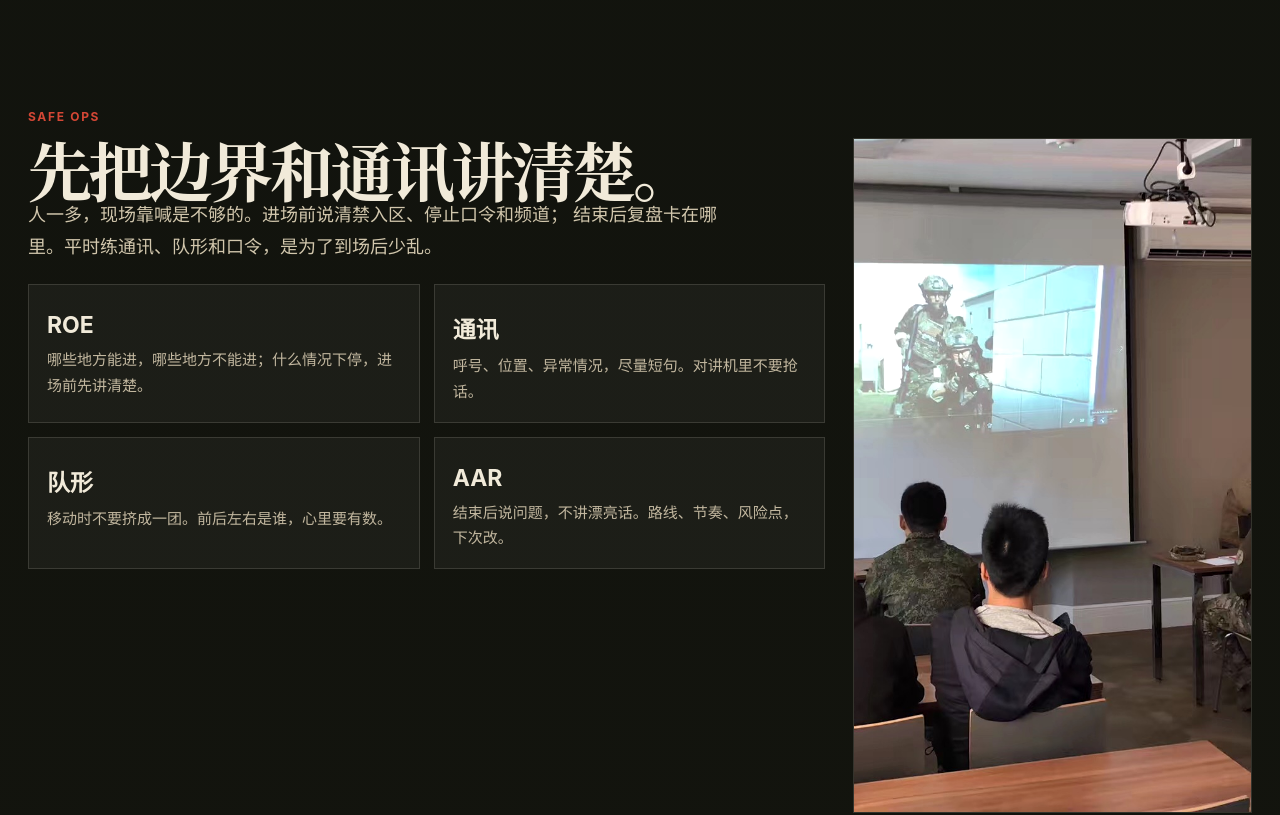
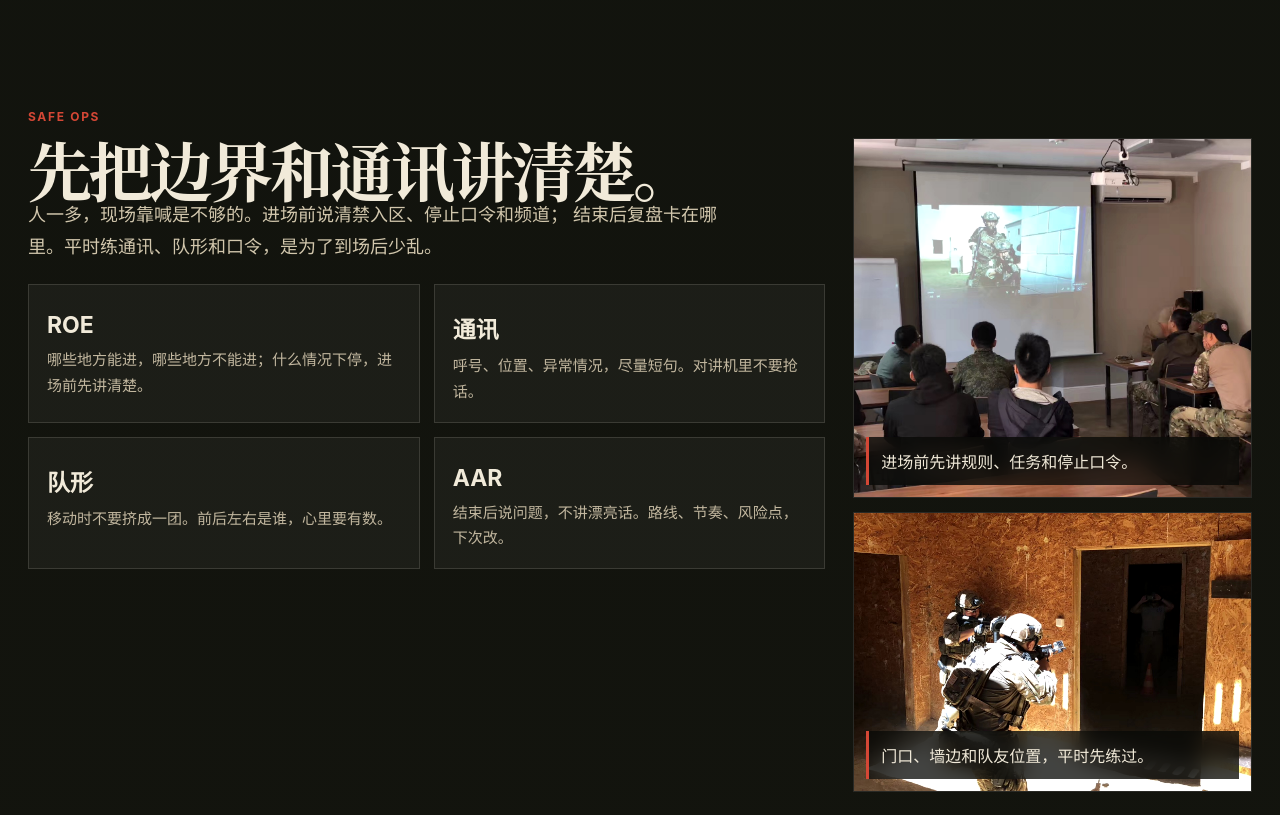
Before and after one commit to zhuting0574-beep/nbys-activity, a Vue app in the folder h5-web/: page / in a window 1280 px wide. Shown: the part 8300-9115 px from the top of the page. Built offline with nearby package versions, Linux system fonts and the light colour scheme.

Commit message:
feat: strengthen Yongshi safety and partner sections

```diff
--- a/h5-web/src/MarketingSite.vue
+++ b/h5-web/src/MarketingSite.vue
@@ -215,7 +215,16 @@
             </article>
           </div>
         </div>
-        <img :src="esaRoom" alt="室内 Briefing 现场" width="900" height="675" loading="lazy" decoding="async" />
+        <div class="safe-photos" aria-label="训练和简报照片">
+          <figure>
+            <img :src="esaRoom" alt="室内 Briefing 现场" width="900" height="675" loading="lazy" decoding="async" />
+            <figcaption>进场前先讲规则、任务和停止口令。</figcaption>
+          </figure>
+          <figure>
+            <img :src="esaDoorTraining" alt="门口队形训练" width="900" height="506" loading="lazy" decoding="async" />
+            <figcaption>门口、墙边和队友位置，平时先练过。</figcaption>
+          </figure>
+        </div>
       </div>
     </section>
 
@@ -285,6 +294,12 @@
             场地、园区、学校或品牌第一次接触，不需要一上来做大场。
             先选一段路线、一个任务、十几到几十人的规模。当天把入口、禁入区、旁观位置、影像发布范围说清楚，再决定下一场。
           </p>
+          <div class="partner-fit" aria-label="适合合作的场景">
+            <article v-for="item in partnerFit" :key="item.title">
+              <span>{{ item.tag }}</span>
+              <p>{{ item.title }}</p>
+            </article>
+          </div>
           <div class="hero-actions">
             <button type="button" class="primary-cta" @click="$emit('enter-app')">查看报名入口</button>
             <button type="button" class="secondary-cta" @click="scrollToSection('media')">先看影像</button>
@@ -306,7 +321,7 @@
           <img :src="cooperateImage" alt="横店影视城交流现场" width="1200" height="900" loading="eager" decoding="async" />
           <figcaption>
             <span>TRIAL RUN / FIELD CHECK</span>
-            <strong>到现场先走一遍。入口、禁入区、任务点和撤离路线，都要落在具体位置上。</strong>
+            <strong>街区、入口、任务点和撤离路线，都要落在具体位置上。</strong>
           </figcaption>
         </figure>
 
@@ -339,9 +354,11 @@ import xiaojiuzhaiTraining02 from './assets/site/xiaojiuzhai-training-02.jpg'
 import xiaojiuzhaiEscape01 from './assets/site/xiaojiuzhai-escape-20211031-01.jpg'
 import esaRoom from './assets/site/esa-urban-training-07.jpg'
 import esaUrban01 from './assets/site/esa-urban-training-02.jpg'
+import esaDoorTraining from './assets/site/esa-urban-training-04.jpg'
 import esaUrban02 from './assets/site/esa-urban-training-05.jpg'
 import patchBoard from './assets/site/patch-board.jpg'
 import moto01 from './assets/site/moto-01.jpg'
+import hengdianStreetWide from './assets/site/hengdian-05.jpg'
 import xhsHengdianTeam from './assets/site/external/2026-03-15_xhs_hengdian-expedition_team.jpg'
 import xhsHengdianStreet from './assets/site/external/2026-03-15_xhs_hengdian-expedition_street.jpg'
 import xhsFieldGrass from './assets/site/external/2026-05-30_xhs_ningbo-yongshi_field-day_grass.jpg'
@@ -360,8 +377,9 @@ export default {
       logo,
       heroImage: haiyingcheng04,
       esaRoom,
+      esaDoorTraining,
       activityFeatureImage: haiyingcheng02,
-      cooperateImage: xhsHengdianStreet,
+      cooperateImage: hengdianStreetWide,
       featuredRecord: {
         date: '2024.06 / 象山海影城',
         title: '巨蟹行动最终章',
@@ -587,6 +605,12 @@ export default {
         { code: '03', title: '跑短任务', text: '30-90 分钟，先跑一个清楚的任务，不急着把流程做大。' },
         { code: '04', title: '当天复盘', text: '人数、路线、任务、照片和视频怎么发，试完再调整。' }
       ],
+      partnerFit: [
+        { tag: 'FIELD', title: '影视城、街区、园区试场' },
+        { tag: 'CAMPUS', title: '校园规则课和低强度体验' },
+        { tag: 'EVENT', title: '小型主题活动和路线任务' },
+        { tag: 'MEDIA', title: '活动照片、短片和公开记录' }
+      ],
       partnerNotes: [
         {
           code: 'A',
--- a/h5-web/src/site.css
+++ b/h5-web/src/site.css
@@ -936,12 +936,41 @@ h3 {
   align-items: start;
 }
 
-.safe-layout img {
+.safe-photos {
+  display: grid;
+  gap: 14px;
+}
+
+.safe-photos figure {
+  position: relative;
+  min-height: 280px;
+  margin: 0;
+  overflow: hidden;
+  border: 1px solid var(--ys-line);
+  background: #080907;
+}
+
+.safe-photos figure:first-child {
+  min-height: 360px;
+}
+
+.safe-photos img {
   width: 100%;
-  aspect-ratio: 4 / 3;
+  height: 100%;
   object-fit: cover;
-  border: 1px solid var(--ys-line);
   filter: saturate(0.92) contrast(1.08);
+}
+
+.safe-photos figcaption {
+  position: absolute;
+  left: 12px;
+  right: 12px;
+  bottom: 12px;
+  padding: 12px;
+  border-left: 3px solid var(--ys-red);
+  color: var(--ys-text);
+  background: rgba(7, 8, 6, 0.76);
+  backdrop-filter: blur(10px);
 }
 
 .safe-grid {
@@ -1121,6 +1150,34 @@ h3 {
   gap: 0;
   grid-template-columns: 1fr;
   border-top: 1px solid var(--ys-line);
+}
+
+.partner-fit {
+  display: grid;
+  grid-template-columns: repeat(2, minmax(0, 1fr));
+  gap: 10px;
+  max-width: 720px;
+  margin-top: 24px;
+}
+
+.partner-fit article {
+  padding: 14px 16px;
+  border-top: 1px solid var(--ys-line-strong);
+  background: linear-gradient(180deg, rgba(255, 255, 255, 0.045), rgba(255, 255, 255, 0.015));
+}
+
+.partner-fit span {
+  display: block;
+  color: var(--ys-sand);
+  font-size: 12px;
+  font-weight: 900;
+  letter-spacing: 0.1em;
+}
+
+.partner-fit p {
+  margin: 7px 0 0;
+  color: #d2c7ad;
+  line-height: 1.5;
 }
 
 .partner-board {
@@ -1446,6 +1503,15 @@ h3 {
     height: auto;
     min-height: 340px;
   }
+
+  .safe-photos figure,
+  .safe-photos figure:first-child {
+    min-height: 300px;
+  }
+
+  .partner-fit {
+    grid-template-columns: 1fr;
+  }
 }
 
 @media (prefers-reduced-motion: reduce) {
```
